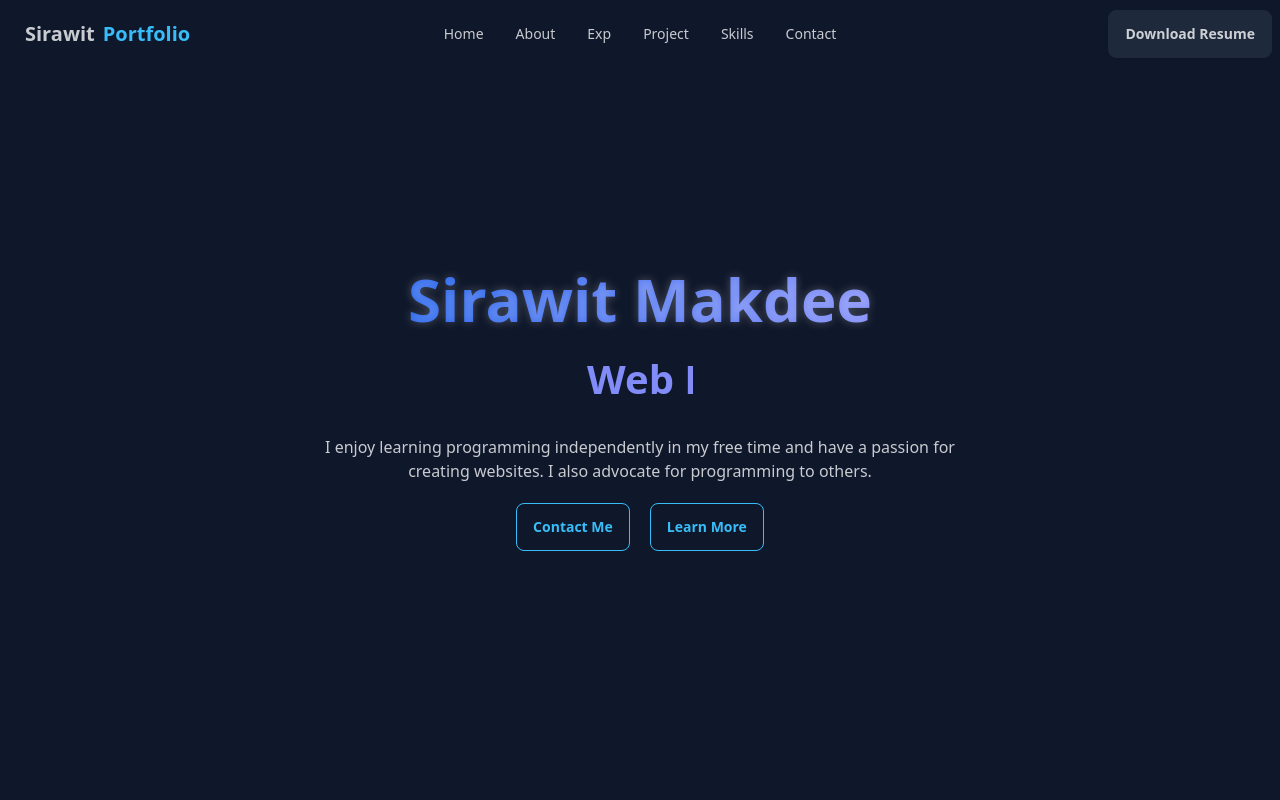
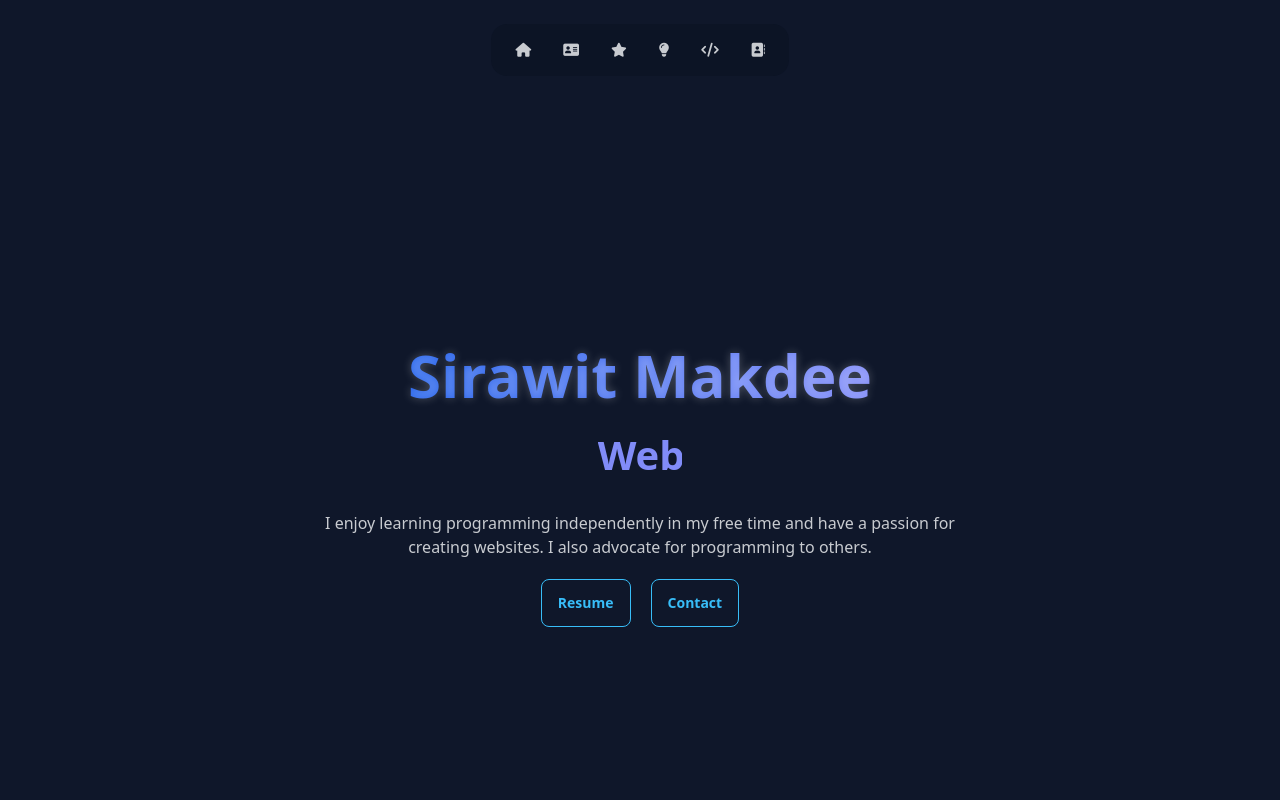
Before and after one commit to AomSirawit/Portfolio, a React (Vite) app: page / in a window 1280 px wide. Shown: the top 800 px of the page. Built offline with nearby package versions, Linux system fonts and the light colour scheme.

Commit message:
update 9/9

```diff
--- a/src/Component/Footer.jsx
+++ b/src/Component/Footer.jsx
@@ -2,27 +2,8 @@ import React from "react";
 
 export default function Footer() {
   return (
-    <footer className="footer bg-neutral text-neutral-content p-10">
-      <nav>
-        <h6 className="footer-title">Services</h6>
-        <a className="link link-hover">Branding</a>
-        <a className="link link-hover">Design</a>
-        <a className="link link-hover">Marketing</a>
-        <a className="link link-hover">Advertisement</a>
-      </nav>
-      <nav>
-        <h6 className="footer-title">Company</h6>
-        <a className="link link-hover">About us</a>
-        <a className="link link-hover">Contact</a>
-        <a className="link link-hover">Jobs</a>
-        <a className="link link-hover">Press kit</a>
-      </nav>
-      <nav>
-        <h6 className="footer-title">Legal</h6>
-        <a className="link link-hover">Terms of use</a>
-        <a className="link link-hover">Privacy policy</a>
-        <a className="link link-hover">Cookie policy</a>
-      </nav>
-    </footer>
+   <div>
+    <p className="text-center my-5 font-semibold text-sm">Sirawit <span className="text-primary">Portfolio</span></p>
+   </div>
   );
 }
--- a/src/Component/Home.jsx
+++ b/src/Component/Home.jsx
@@ -25,11 +25,11 @@ function Home() {
             </p>
           </div>
           <div className="flex justify-center">
-            <a href="/contact" className="btn btn-outline btn-primary">
-              Contact Me
+            <a href="/" className="btn btn-outline btn-primary">
+              Resume
             </a>
-            <a href="/about" className="btn btn-outline btn-primary ml-5">
-              Learn More
+            <a href="#contact" className="btn btn-outline btn-primary ml-5">
+              Contact
             </a>
           </div>
         </div>
--- a/src/Component/Navbar.jsx
+++ b/src/Component/Navbar.jsx
@@ -1,81 +1,38 @@
-import MySql from "../assets/mysql-icon.svg";
-
 function Navbar() {
   return (
-    <div className="navbar bg-base-100 fixed top-0 backdrop-blur-md">
-      <div className="navbar-start">
-        <div className="dropdown">
-          <div tabIndex={0} role="button" className="btn btn-ghost lg:hidden">
-            <svg
-              xmlns="http://www.w3.org/2000/svg"
-              className="h-5 w-5"
-              fill="none"
-              viewBox="0 0 24 24"
-              stroke="currentColor"
-            >
-              <path
-                strokeLinecap="round"
-                strokeLinejoin="round"
-                strokeWidth="2"
-                d="M4 6h16M4 12h8m-8 6h16"
-              />
-            </svg>
-          </div>
-          <ul
-            tabIndex={0}
-            className="menu menu-sm dropdown-content bg-base-100 rounded-box z-[1] mt-3 w-52 p-2 shadow"
-          >
+    <div className="flex justify-center items-center mt-6 sticky top-5">
+      <ul className="menu menu-horizontal bg-base-200 rounded-box">
         <li>
-              <a href="#home">Home</a>
+          <a className="tooltip" data-tip="Home" href="#home">
+          <i class="fa-solid fa-house"></i>
+          </a>
         </li>
         <li>
-              <a href="">About</a>
+          <a className="tooltip" data-tip="About" href="#about">
+          <i class="fa-solid fa-address-card"></i>
+          </a>
         </li>
         <li>
-              <a href="">Exp</a>
+          <a className="tooltip" data-tip="Experience" href="#exp">
+          <i class="fa-solid fa-star"></i>
+          </a>
         </li>
         <li>
-              <a href="">Project</a>
+          <a className="tooltip" data-tip="Project" href="#project">
+          <i class="fa-solid fa-lightbulb"></i>
+          </a>
         </li>
         <li>
-              <a href="">Skills</a>
+          <a className="tooltip" data-tip="Skills" href="#skills">
+          <i class="fa-solid fa-code"></i>
+          </a>
         </li>
         <li>
-              <a href="">Contact</a>
+          <a className="tooltip" data-tip="Contact" href="#contact">
+          <i class="fa-solid fa-address-book"></i>
+          </a>
         </li>
       </ul>
-        </div>
-        <a className="btn btn-ghost text-sm sm:text-md lg:text-xl">
-          Sirawit<span className="text-primary">Portfolio</span>
-        </a>
-      </div>
-      <div className="navbar-center hidden lg:flex">
-        <ul className="menu menu-horizontal px-1">
-          <li>
-            <a href="#home">Home</a>
-          </li>
-          <li>
-            <a href="#about" smooth={true}>About</a>
-          </li>
-          <li>
-            <a href="#exp">Exp</a>
-          </li>
-          <li>
-            <a href="#project">Project</a>
-          </li>
-          <li>
-            <a href="#skills">Skills</a>
-          </li>
-          <li>
-            <a href="#contact">Contact</a>
-          </li>
-        </ul>
-      </div>
-      <div className="navbar-end">
-        <a href={MySql} className="btn btn-neutral" download>
-          Download Resume
-        </a>
-      </div>
     </div>
   );
 }
```
Lines whose indentation alone changed are shown as unchanged.
